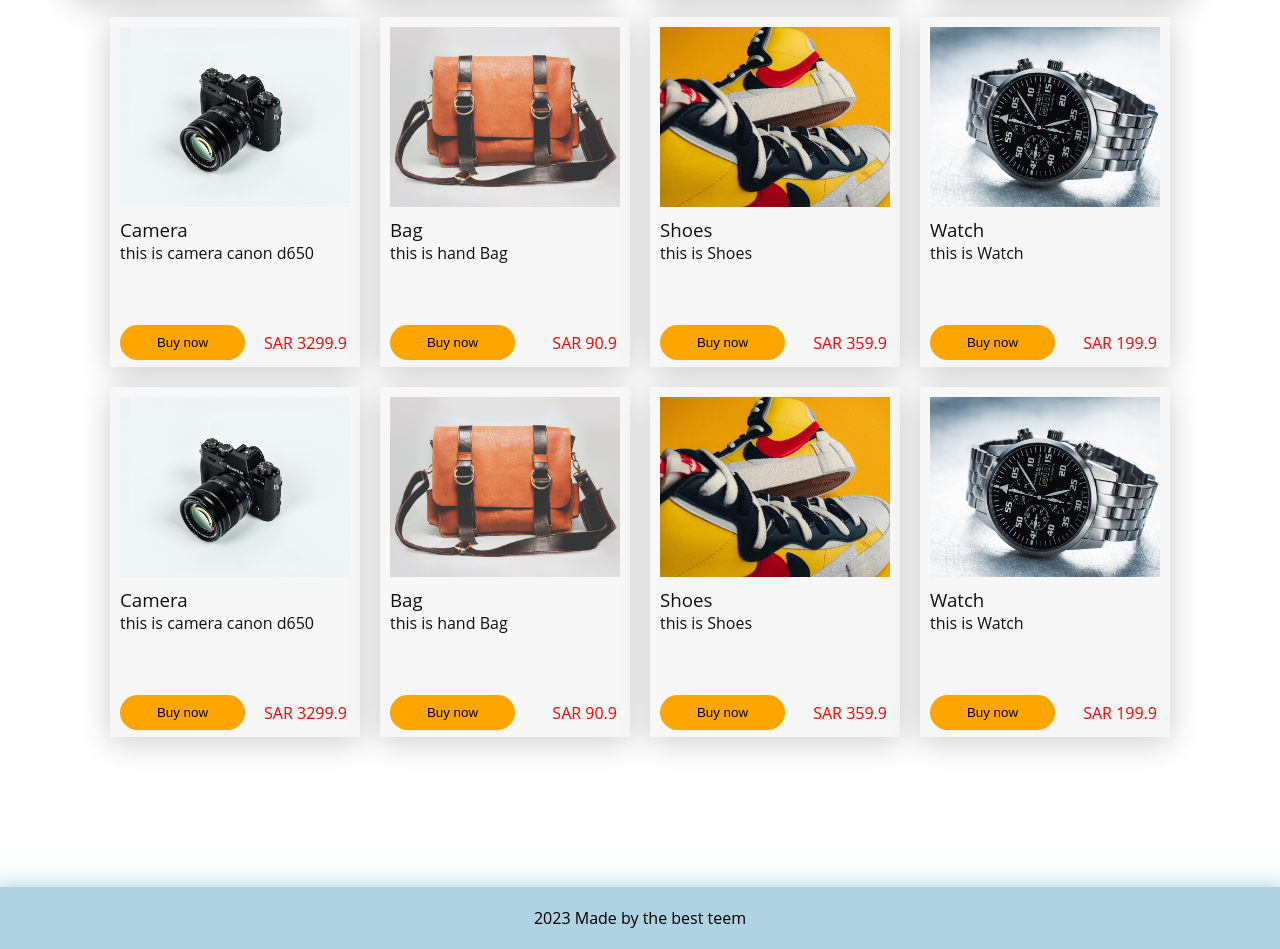
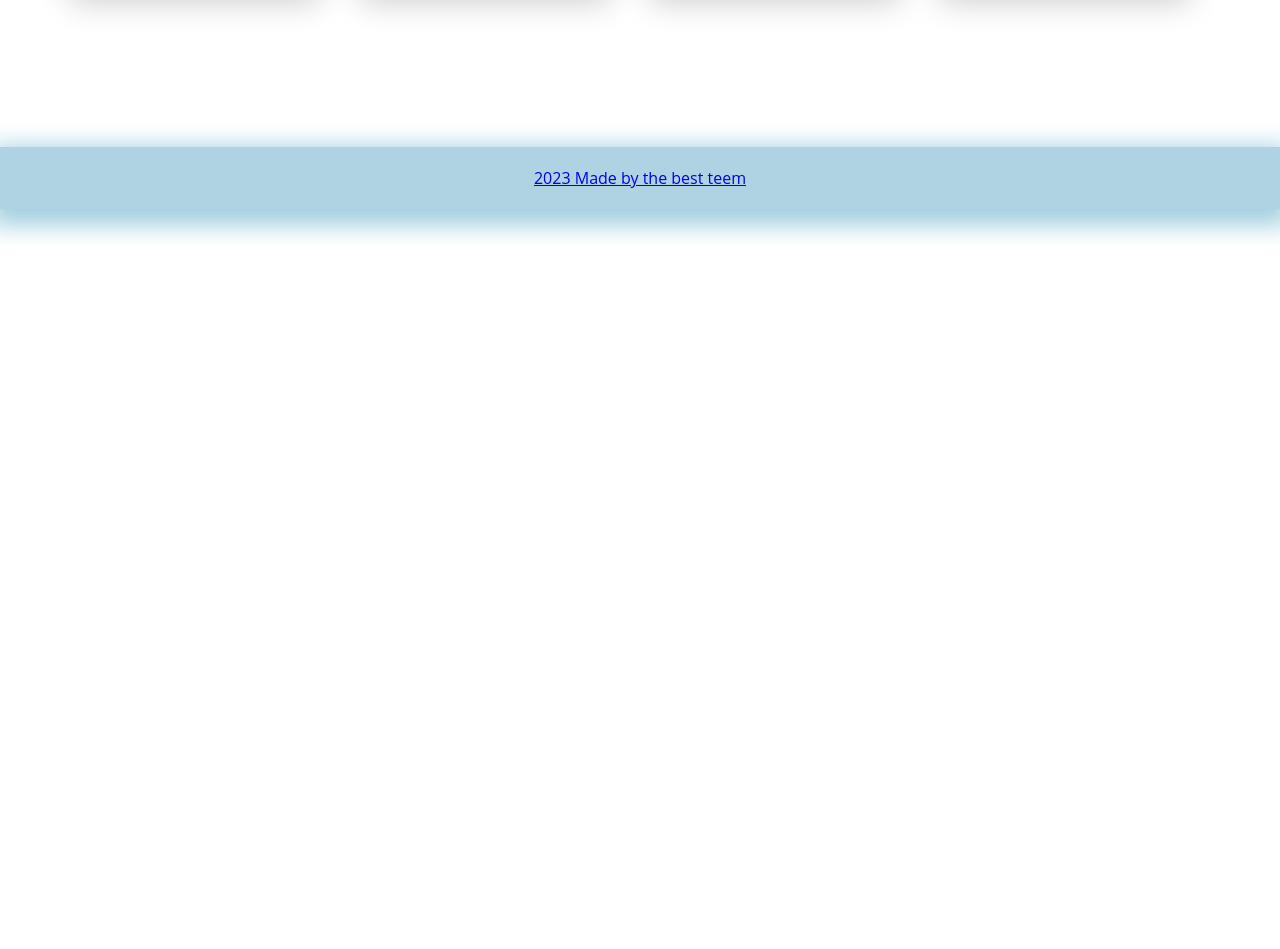
Before and after one commit to azamPro/amazon-shop, a website: page website/product.html in a window 1280 px wide. Shown: the part 556-1505 px from the top of the page. After the commit the page ends 800 px from the top, so only its background shows below. Drawn offline with Linux system fonts and the light colour scheme.

Commit message:
Remove duplicated items

```diff
--- a/website/product.html
+++ b/website/product.html
@@ -106,112 +106,7 @@
                             <p>SAR 199.9</p>
                         </div>
                     </div>
-                    <div class="box">
-                        <div class="imgbx">
-                            <a href="Product-Details-Page.html"><img src="image/cam.jpg" alt="Camera">
-                        </div>
-                        <div class="text">
-                            <h3>Camera</h3>
-                            <h4>this is camera canon d650</h4>
-                        </div>
-                            </a>
-                        <div class="btn" id="camera-canon" name="Camera Canon" price=" SAR 3299.9">
-                            <a href=""><button class="buy-btn" name>Buy now</button></a>
-                            <p>SAR 3299.9</p>
-                        </div>
-                    </div>
-                    <div class="box">
-                        <div class="imgbx">
-                            <a href="Product-Details-Page.html"><img src="image/bag.jpg" alt="Bag">
-                        </div>
-                        <div class="text">
-                            <h3>Bag</h3>
-                            <h4>this is hand Bag</h4>
-                        </div></a>
-                        <div class="btn" id="Hand-Bage" name="Hand Bag" price=" SAR 90.9">
-                            <a href="cart.html"><button class="show">Buy now</button></a>
-                            <p>SAR 90.9</p>
-                        </div>
-                    </div>
-                    <div class="box">
-                        <div class="imgbx">
-                            <a href="Product-Details-Page.html"><img src="image/shoes.jpg" alt="shoes">
-                        </div>
-                        <div class="text">
-                            <h3>Shoes</h3>
-                            <h4>this is Shoes</h4>
-                        </div></a>
-                        <div class="btn" id="shoes" name="shoes" price=" SAR 359.9">
-                            <a href="cart.html"><button class="show">Buy now</button></a>
-                            <p>SAR 359.9</p>
-                        </div>
-                    </div>
-                    <div class="box">
-                        <div class="imgbx">
-                            <a href="Product-Details-Page.html"><img src="image/watch.jpg" alt="Watch">
-                        </div>
-                        <div class="text">
-                            <h3>Watch</h3>
-                            <h4>this is  Watch</h4>
-                        </div></a>
-                        <div class="btn" id="Watch" name="Watch" price=" SAR 199.9">
-                            <a href="cart.html"><button class="show">Buy now</button></a>
-                            <p>SAR 199.9</p>
-                        </div>
-                    </div>
-                    <div class="box">
-                        <div class="imgbx">
-                            <a href="Product-Details-Page.html"><img src="image/cam.jpg" alt="Camera">
-                        </div>
-                        <div class="text">
-                            <h3>Camera</h3>
-                            <h4>this is camera canon d650</h4>
-                        </div>
-                            </a>
-                        <div class="btn" id="camera-canon" name="Camera Canon" price=" SAR 3299.9">
-                            <a href="cart.html"><button class="show" id="shaw">Buy now</button></a>
-                            <p>SAR 3299.9</p>
-                        </div>
-                    </div>
-                    <div class="box">
-                        <div class="imgbx">
-                            <a href="Product-Details-Page.html"><img src="image/bag.jpg" alt="Bag">
-                        </div>
-                        <div class="text">
-                            <h3>Bag</h3>
-                            <h4>this is hand Bag</h4>
-                        </div></a>
-                        <div class="btn" id="Hand-Bage" name="Hand Bag" price=" SAR 90.9">
-                            <a href="cart.html"><button class="show">Buy now</button></a>
-                            <p>SAR 90.9</p>
-                        </div>
-                    </div>
-                    <div class="box">
-                        <div class="imgbx">
-                            <a href="Product-Details-Page.html"><img src="image/shoes.jpg" alt="shoes">
-                        </div>
-                        <div class="text">
-                            <h3>Shoes</h3>
-                            <h4>this is Shoes</h4>
-                        </div></a>
-                        <div class="btn" id="shoes" name="shoes" price=" SAR 359.9">
-                            <a href="cart.html"><button class="show">Buy now</button></a>
-                            <p>SAR 359.9</p>
-                        </div>
-                    </div>
-                    <div class="box">
-                        <div class="imgbx">
-                            <a href="Product-Details-Page.html"><img src="image/watch.jpg" alt="Watch">
-                        </div>
-                        <div class="text">
-                            <h3>Watch</h3>
-                            <h4>this is  Watch</h4>
-                        </div></a>
-                        <div class="btn" id="Watch" name="Watch" price=" SAR 199.9">
-                            <a href="cart.html"><button class="show">Buy now</button></a>
-                            <p>SAR 199.9</p>
-                        </div>
-                    </div>
+
                 </div>
             </div>
         </div>
```
